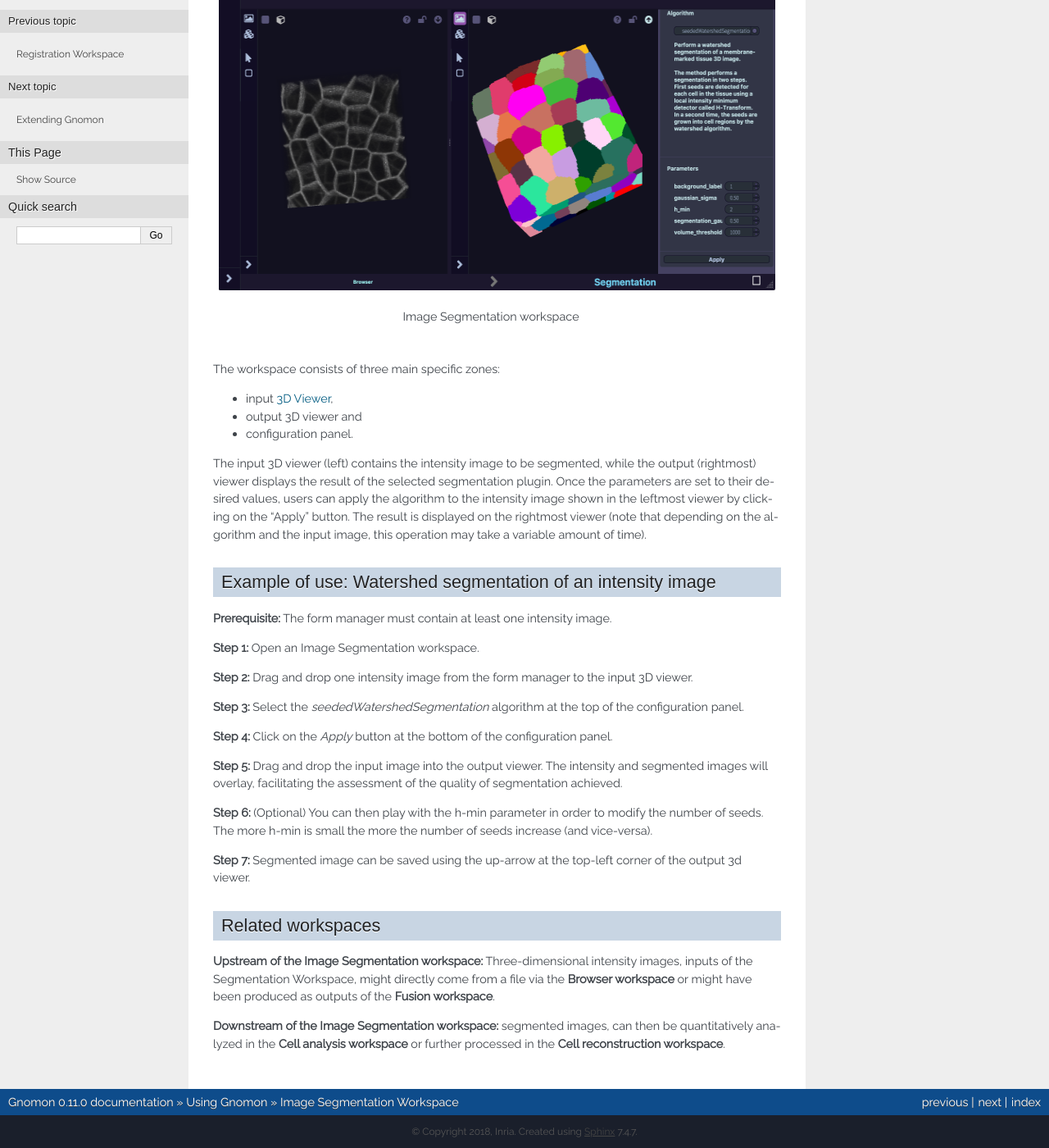
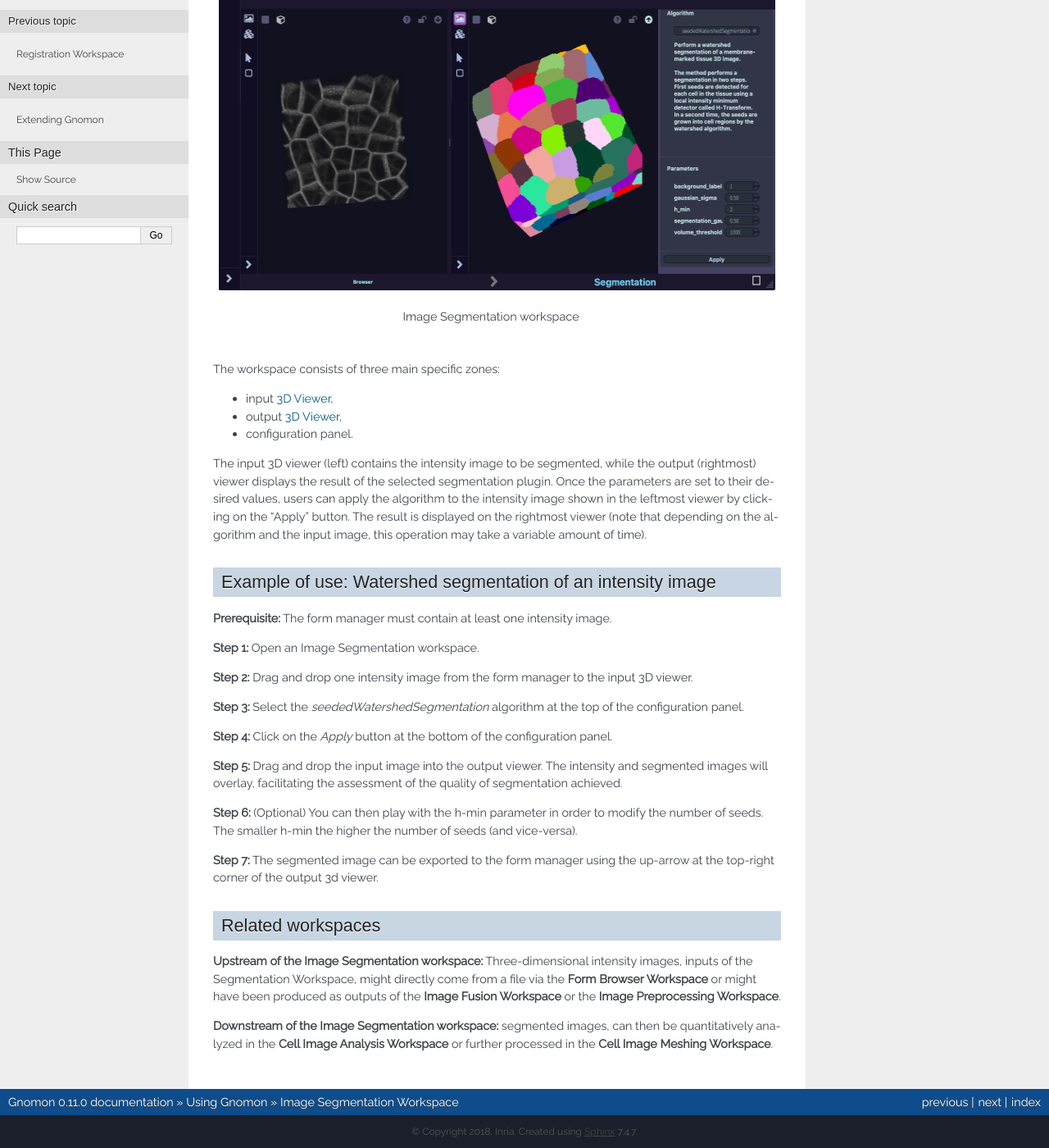
Before and after one commit to gnomon-inria/gnomon, a Sphinx documentation site: the page built from doc/workspaces/SegmentationWorkspace.rst, in a window 1280 px wide and 1400 px high, scrolled down 461 px. Shown: the whole window at 82% size. Built offline with Sphinx 7.4.7, drawn with Linux system fonts in a browser that asks for light colours; formulas are drawn with MathJax 3; some of the changed text lies outside the part shown.

Commit message:
workspace template ok

```diff
--- a/doc/workspaces/3DViewer.rst
+++ b/doc/workspaces/3DViewer.rst
@@ -4,11 +4,11 @@
 3D Viewer
 =========
 
-Each 3D viewer is equipped with two user bars:
+3D Viewers make it possible to explore 3D forms in 3 dimensions. Each 3D viewer is equipped with two user bars:
 
 * a vertical bar for visualization options on the left and
-* a horizontal bar on top.
+* a horizontal bar for actions on top.
 
 The visualization options are accessible in a menu from the vertical bar on the left of each figure. There, users can set the colormap used to display each image, or switch between the different ways of interacting with each image. For segmented images, users may also toggle between the volumetric and the surface-mesh representations of segmented objects.
 
-On top of each viewer, the horizontal bars provides icons to switch between a full 3D and a 2D-cut view of each image (for three-dimensional data). Also, the visualization of the input and output images can be synchronized by activating the two lock icons in each viewer. In this way, rotations, translations and zooms applied to the image in one viewer is automatically reported on the image in the other viewer. In the same bar, users find a help button and the option to export each image to the form manager through the UP arrow button.
+On top of each viewer, the horizontal bars provides icons to switch between a full 3D and a 2D-cut view of each image (for three-dimensional data). Also, the visualization of the images in a workspace can be synchronized/desynchronized by activating/deactivating the two lock icons in each viewer. In this way, rotations, translations and zooms applied to the image in one viewer is automatically reported on the image in the other viewer (by default views are often synchronized). In the same bar, users find a help button and the option to export each image to the form manager through the UP arrow button.
--- a/doc/workspaces/SegmentationWorkspace.rst
+++ b/doc/workspaces/SegmentationWorkspace.rst
@@ -1,6 +1,7 @@
 ============================
 Image Segmentation Workspace
 ============================
+
 
 General presentation
 ====================
@@ -24,7 +25,7 @@ Outlay of the Image Segmentation workspace
 The workspace consists of three main specific zones:
 
 * input :ref:`Viewer`,
-* output 3D viewer and
+* output :ref:`Viewer`,
 * configuration panel.
 
 The input 3D viewer (left) contains the intensity image to be segmented, while the output (rightmost) viewer displays the result of the selected segmentation plugin.
@@ -51,13 +52,13 @@ panel.
 segmented images will overlay, facilitating the assessment of the quality of segmentation achieved.
 
 **Step 6:** (Optional) You can then play with the h-min parameter in order to modify
-the number of seeds. The more h-min is small the more the number of seeds increase (and vice-versa).
+the number of seeds. The smaller h-min the higher the number of seeds (and vice-versa).
 
-**Step 7:** Segmented image can be saved using the up-arrow at the top-left corner of the output 3d viewer.
+**Step 7:** The segmented image can be exported to the form manager using the up-arrow at the top-right corner of the output 3d viewer.
 
 Related workspaces
 ==================
 
-**Upstream of the Image Segmentation workspace:** Three-dimensional intensity images, inputs of the Segmentation Workspace, might  directly come from a file via the **Browser workspace** or might have been produced as outputs of the **Fusion workspace**.
+**Upstream of the Image Segmentation workspace:** Three-dimensional intensity images, inputs of the Segmentation Workspace, might  directly come from a file via the **Form Browser Workspace** or might have been produced as outputs of the **Image Fusion Workspace** or the **Image Preprocessing Workspace**.
 
-**Downstream of the Image Segmentation workspace:** segmented images, can then be quantitatively analyzed in the **Cell analysis workspace** or further processed in the **Cell reconstruction workspace**.
+**Downstream of the Image Segmentation workspace:** segmented images, can then be quantitatively analyzed in the **Cell Image Analysis Workspace** or further processed in the **Cell Image Meshing Workspace**.
```
Also changed, not shown: other parts of doc/workspaces/SegmentationWorkspace.rst (+1 -1 lines).
